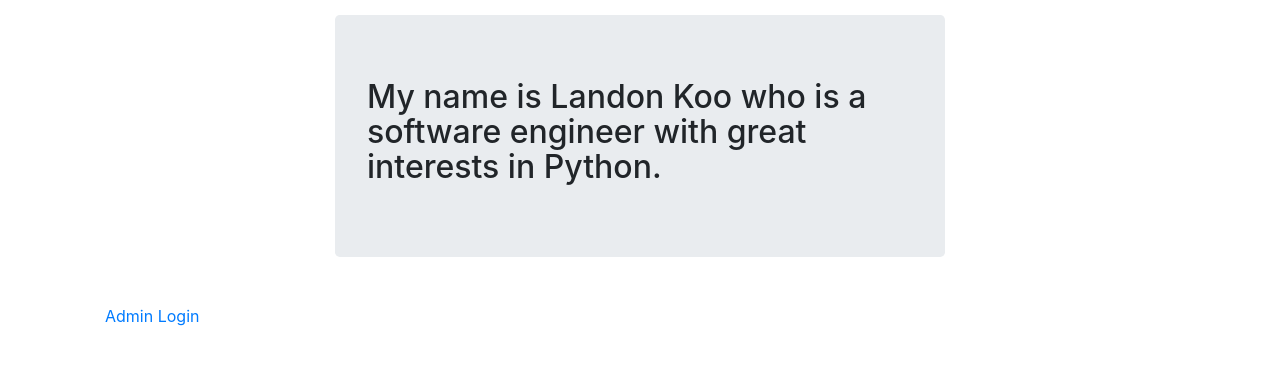
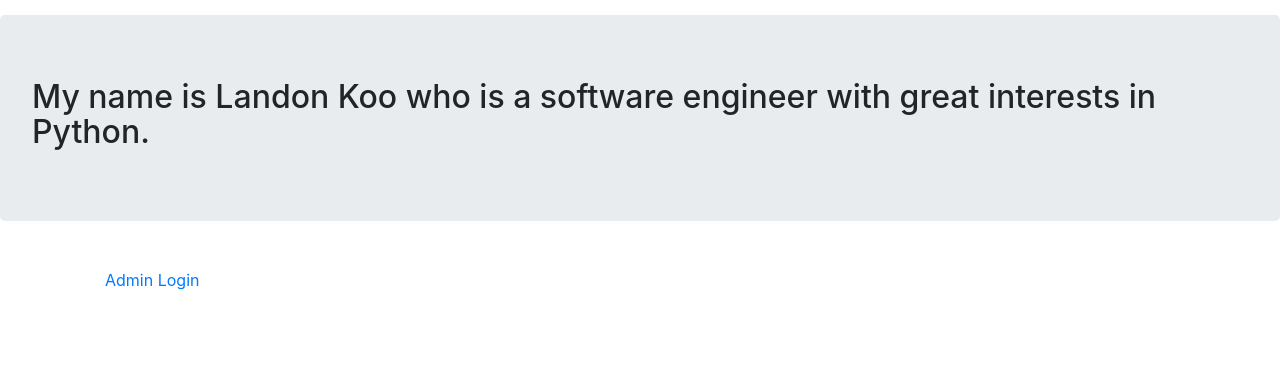
Before and after one commit to LandonKoo0207/lktheprogrammer, a Django app: page /about/ in a window 1280 px wide. Shown: the part 66-431 px from the top of the page. Run offline with Django 3.2, Linux system fonts and the light colour scheme; some libraries are stand-ins or nearby versions.

Commit message:
Blog contents' div has been resized

```diff
--- a/templates/base.html
+++ b/templates/base.html
@@ -67,7 +67,7 @@
 		</div>
 		<!-- </div> -->
 	</nav>
-	<div class="col-lg-6 col-sm-12" id="post-content">
+	<div class="content" id="post-content">
 	{% block body %}
 	{% endblock %}
 	</div>
```
